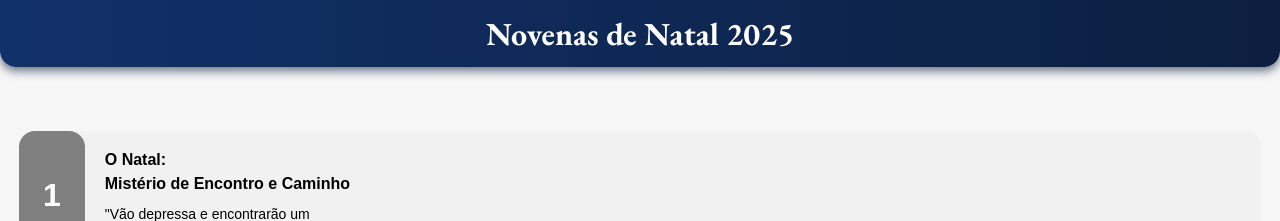
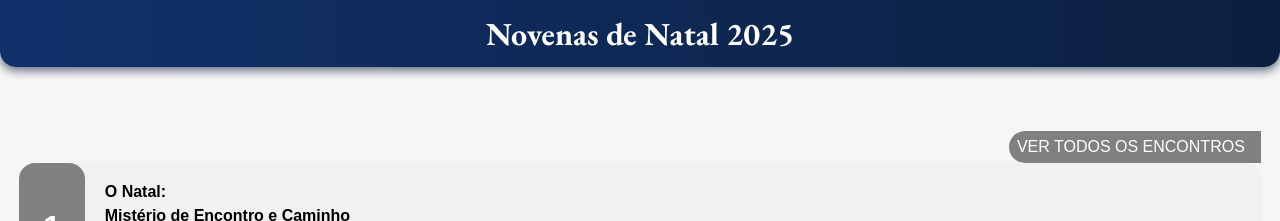
Before and after one commit to esa1715/novena-natal-2025-react, a React (Vite) app: page /encontro/1 in a window 1280 px wide. Shown: the top 221 px of the page. Built offline with nearby package versions, Linux system fonts and the light colour scheme.

Commit message:
Adiciona botão para ver todos os encontros na tela de detalhes do encontro

```diff
--- a/src/pages/Encontro.css
+++ b/src/pages/Encontro.css
@@ -1,3 +1,17 @@
+.voltar-btn-container {
+    display: flex;
+    width: 100%;
+    justify-content: end;
+}
+
+.voltar-btn {
+    padding: 0.25rem 1rem 0.25rem 0.5rem;
+    background-color: grey;
+    color: white;
+    width: fit-content;
+    border-radius: 2rem 0 0 2rem;
+}
+
 .card-container {
     display: flex;
     flex-direction: column;
--- a/src/pages/Encontro.tsx
+++ b/src/pages/Encontro.tsx
@@ -43,6 +43,9 @@ export default function Encontro() {
 
   return (
     <BaseLayout>
+      <div className='voltar-btn-container'>
+        <button className='voltar-btn' onClick={() => {window.location.href = "/";}}>VER TODOS OS ENCONTROS</button>
+      </div>
       <div className="card-container">
         <article className="card">
           <div className="numero-dia">
```
